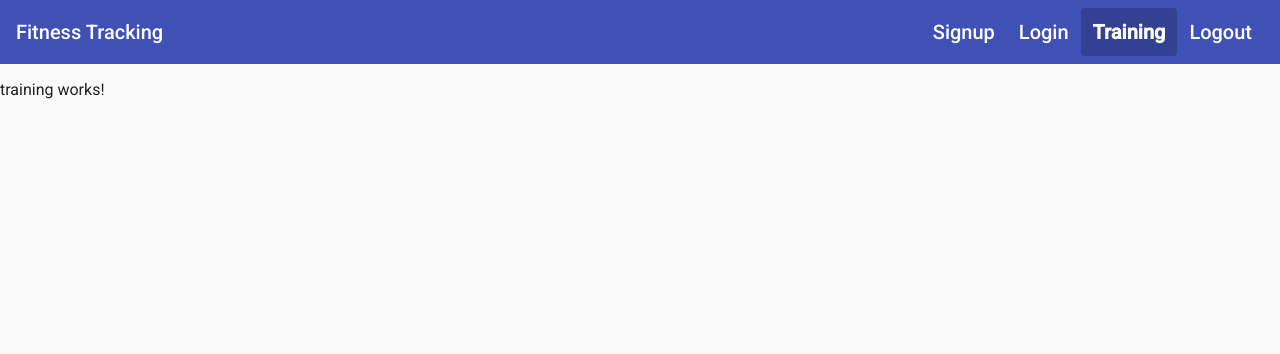
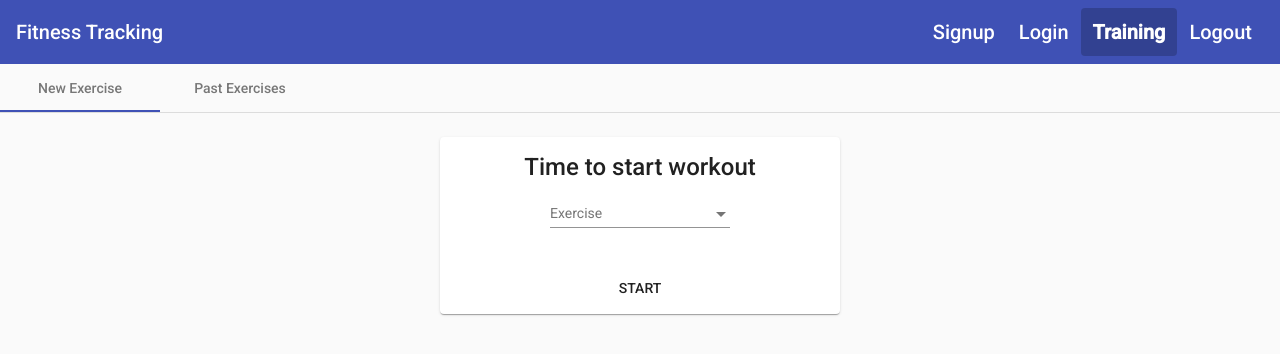
Before and after one commit to ageha-chou/fitness-tracker, an Angular app: page /training in a window 1280 px wide. Shown: the top 354 px of the page. Built offline with nearby package versions, Linux system fonts and the light colour scheme.

Commit message:
add training component and its relatives

```diff
--- a/src/app/app.module.ts
+++ b/src/app/app.module.ts
@@ -16,6 +16,7 @@ import { WelcomeComponent } from './welcome/welcome.component';
 import { AppRoutingModule } from './app-routing.module';
 import { HeaderComponent } from './navigation/header/header.component';
 import { SidenavListComponent } from './navigation/sidenav-list/sidenav-list.component';
+import { StopTrainingComponenet } from './training/current-training/stop-training.component';
 
 @NgModule({
   declarations: [
@@ -29,6 +30,7 @@ import { SidenavListComponent } from './navigation/sidenav-list/sidenav-list.com
     WelcomeComponent,
     HeaderComponent,
     SidenavListComponent,
+    StopTrainingComponenet,
   ],
   imports: [
     BrowserModule,
@@ -41,5 +43,6 @@ import { SidenavListComponent } from './navigation/sidenav-list/sidenav-list.com
   ],
   providers: [],
   bootstrap: [AppComponent],
+  entryComponents: [StopTrainingComponenet],
 })
 export class AppModule {}
--- a/src/app/training/current-training/current-training.component.css
+++ b/src/app/training/current-training/current-training.component.css
@@ -0,0 +1,3 @@
+.current-training {
+  padding: 24px 0;
+}
--- a/src/app/training/current-training/current-training.component.html
+++ b/src/app/training/current-training/current-training.component.html
@@ -1 +1,19 @@
-<p>current-training works!</p>
+<section
+  fxLayout="column"
+  fxLayoutAlign="center center"
+  class="current-training"
+>
+  <mat-progress-spinner mode="determinate" [value]="progress">
+  </mat-progress-spinner>
+  <h1>{{ progress }}%</h1>
+  <ng-template [ngIf]="progress < 100">
+    <p>Keep on going, you can do it</p>
+    <button mat-raised-button color="accent" (click)="onStopTraining()">
+      Stop
+    </button>
+  </ng-template>
+  <ng-template [ngIf]="progress >= 100">
+    <p>Yay! You did it!</p>
+    <button mat-raised-button color="primary" (click)="back()">Back</button>
+  </ng-template>
+</section>
--- a/src/app/training/current-training/current-training.component.ts
+++ b/src/app/training/current-training/current-training.component.ts
@@ -1,15 +1,69 @@
-import { Component, OnInit } from '@angular/core';
+import {
+  Component,
+  EventEmitter,
+  OnDestroy,
+  OnInit,
+  Output,
+} from '@angular/core';
+import { MatDialog } from '@angular/material/dialog';
+import { take } from 'rxjs';
+
+import { StopTrainingComponenet } from './stop-training.component';
 
 @Component({
   selector: 'app-current-training',
   templateUrl: './current-training.component.html',
-  styleUrls: ['./current-training.component.css']
+  styleUrls: ['./current-training.component.css'],
 })
-export class CurrentTrainingComponent implements OnInit {
+export class CurrentTrainingComponent implements OnInit, OnDestroy {
+  @Output() trainingStop = new EventEmitter();
+  progress = 0;
+  progressInterval: any;
 
-  constructor() { }
+  constructor(private dialog: MatDialog) {}
 
   ngOnInit(): void {
+    this.startTraining();
   }
 
+  private startTraining() {
+    this.progressInterval = setInterval(() => {
+      this.progress = this.progress + 5;
+      if (this.progress >= 100) {
+        this.stopTraining();
+      }
+    }, 1000);
+  }
+
+  private stopTraining() {
+    clearInterval(this.progressInterval);
+  }
+
+  onStopTraining() {
+    clearInterval(this.progressInterval);
+    const dialogRef = this.dialog.open(StopTrainingComponenet, {
+      data: { progress: this.progress },
+    });
+
+    dialogRef
+      .afterClosed()
+      .pipe(take(1))
+      .subscribe((stopConfirm: boolean) => {
+        if (!stopConfirm) {
+          this.startTraining();
+        } else {
+          this.back();
+        }
+      });
+  }
+
+  back() {
+    this.trainingStop.emit();
+  }
+
+  ngOnDestroy(): void {
+    if (!this.progressInterval) {
+      this.stopTraining();
+    }
+  }
 }
--- /dev/null
+++ b/src/app/training/current-training/stop-training.component.ts
@@ -0,0 +1,17 @@
+import { Component, Inject } from '@angular/core';
+import { MAT_DIALOG_DATA } from '@angular/material/dialog';
+
+@Component({
+  selector: 'app-stop-training',
+  template: `<h1 mat-dialog-title>Are you sure to stop?</h1>
+    <mat-dialog-content>
+      <p>You already got {{ data.progress }}%</p>
+    </mat-dialog-content>
+    <mat-dialog-actions align="end">
+      <button mat-button [mat-dialog-close]="false" cdkFocusInitial>No</button>
+      <button mat-button [mat-dialog-close]="true">Yes</button>
+    </mat-dialog-actions> `,
+})
+export class StopTrainingComponenet {
+  constructor(@Inject(MAT_DIALOG_DATA) public data: any) {}
+}
--- a/src/app/training/new-training/new-training.component.css
+++ b/src/app/training/new-training/new-training.component.css
@@ -0,0 +1,3 @@
+.new-training {
+  padding: 24px 0;
+}
--- a/src/app/training/new-training/new-training.component.html
+++ b/src/app/training/new-training/new-training.component.html
@@ -1 +1,23 @@
-<p>new-training works!</p>
+<section class="new-training" fxLayout fxLayoutAlign="center">
+  <mat-card fxFlex="400px" fxFlex.xs="100%">
+    <mat-card-title fxLayoutAlign="center"
+      >Time to start workout</mat-card-title
+    >
+    <mat-card-content fxLayoutAlign="center">
+      <mat-form-field>
+        <mat-label>Exercise</mat-label>
+        <mat-select>
+          <mat-option value="crunches">Crunches</mat-option>
+          <mat-option value="touch-toes">Touch Toes</mat-option>
+          <mat-option value="side-lunge">Side Lunge</mat-option>
+          <mat-option value="burpees">Burpees</mat-option>
+        </mat-select>
+      </mat-form-field>
+    </mat-card-content>
+    <mat-card-actions fxLayoutAlign="center">
+      <button mat-button type="submit" (click)="onStartTraining()">
+        START
+      </button>
+    </mat-card-actions>
+  </mat-card>
+</section>
--- a/src/app/training/new-training/new-training.component.ts
+++ b/src/app/training/new-training/new-training.component.ts
@@ -1,15 +1,18 @@
-import { Component, OnInit } from '@angular/core';
+import { Component, EventEmitter, OnInit, Output } from '@angular/core';
 
 @Component({
   selector: 'app-new-training',
   templateUrl: './new-training.component.html',
-  styleUrls: ['./new-training.component.css']
+  styleUrls: ['./new-training.component.css'],
 })
 export class NewTrainingComponent implements OnInit {
+  @Output() trainingStart = new EventEmitter();
 
-  constructor() { }
+  constructor() {}
 
-  ngOnInit(): void {
+  ngOnInit(): void {}
+
+  onStartTraining() {
+    this.trainingStart.emit();
   }
-
 }
--- a/src/app/training/training.component.html
+++ b/src/app/training/training.component.html
@@ -1 +1,15 @@
-<p>training works!</p>
+<mat-tab-group *ngIf="!onGoingTraining; else currentTraining">
+  <mat-tab label="New Exercise">
+    <app-new-training
+      (trainingStart)="onGoingTraining = true"
+    ></app-new-training>
+  </mat-tab>
+  <mat-tab label="Past Exercises">
+    <app-past-training></app-past-training>
+  </mat-tab>
+</mat-tab-group>
+<ng-template #currentTraining>
+  <app-current-training
+    (trainingStop)="onGoingTraining = false"
+  ></app-current-training>
+</ng-template>
--- a/src/app/training/training.component.ts
+++ b/src/app/training/training.component.ts
@@ -3,13 +3,12 @@ import { Component, OnInit } from '@angular/core';
 @Component({
   selector: 'app-training',
   templateUrl: './training.component.html',
-  styleUrls: ['./training.component.css']
+  styleUrls: ['./training.component.css'],
 })
 export class TrainingComponent implements OnInit {
+  onGoingTraining = false;
 
-  constructor() { }
+  constructor() {}
 
-  ngOnInit(): void {
-  }
-
+  ngOnInit(): void {}
 }
```
Also changed, not shown: src/app/material.module.ts (+15 -0 lines).
